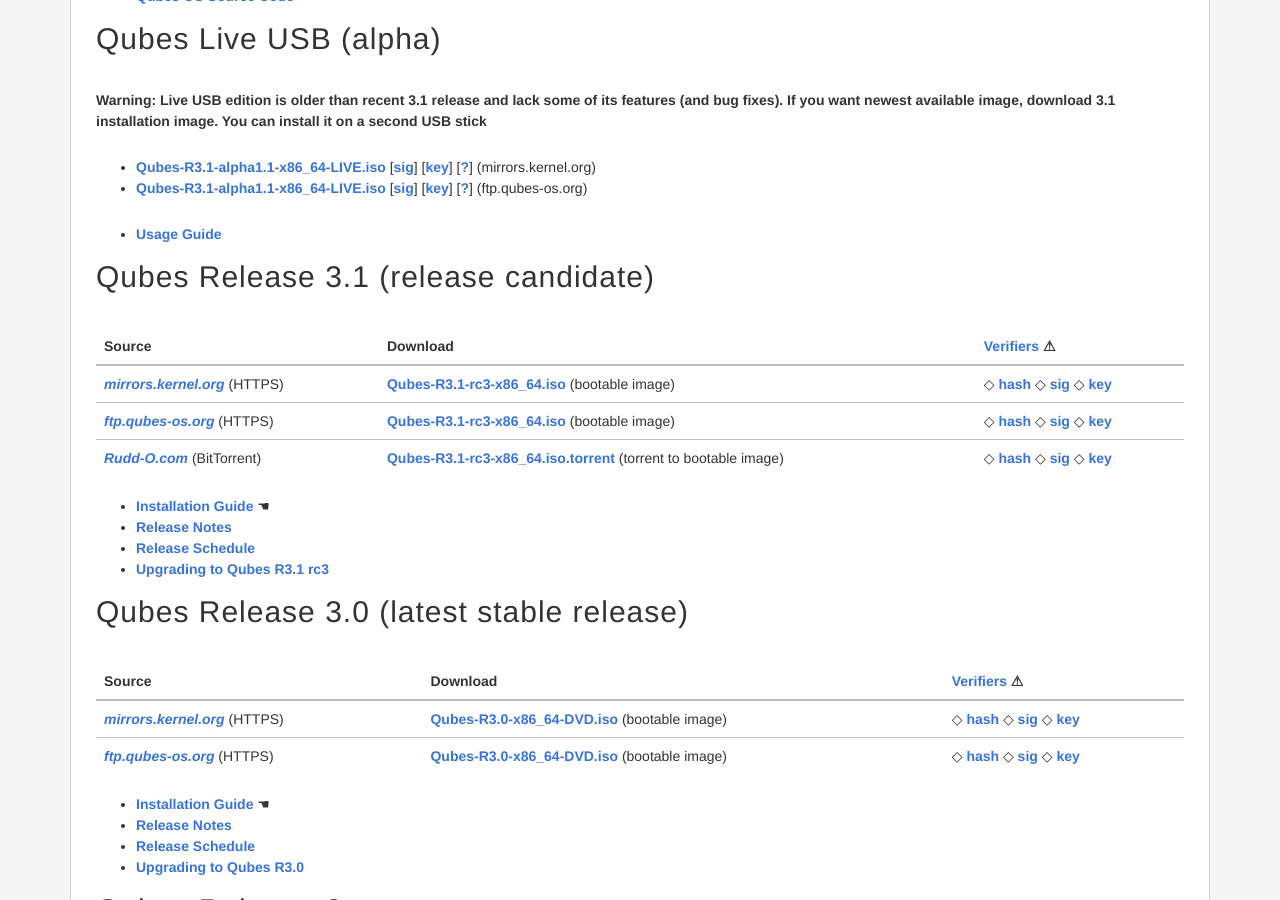
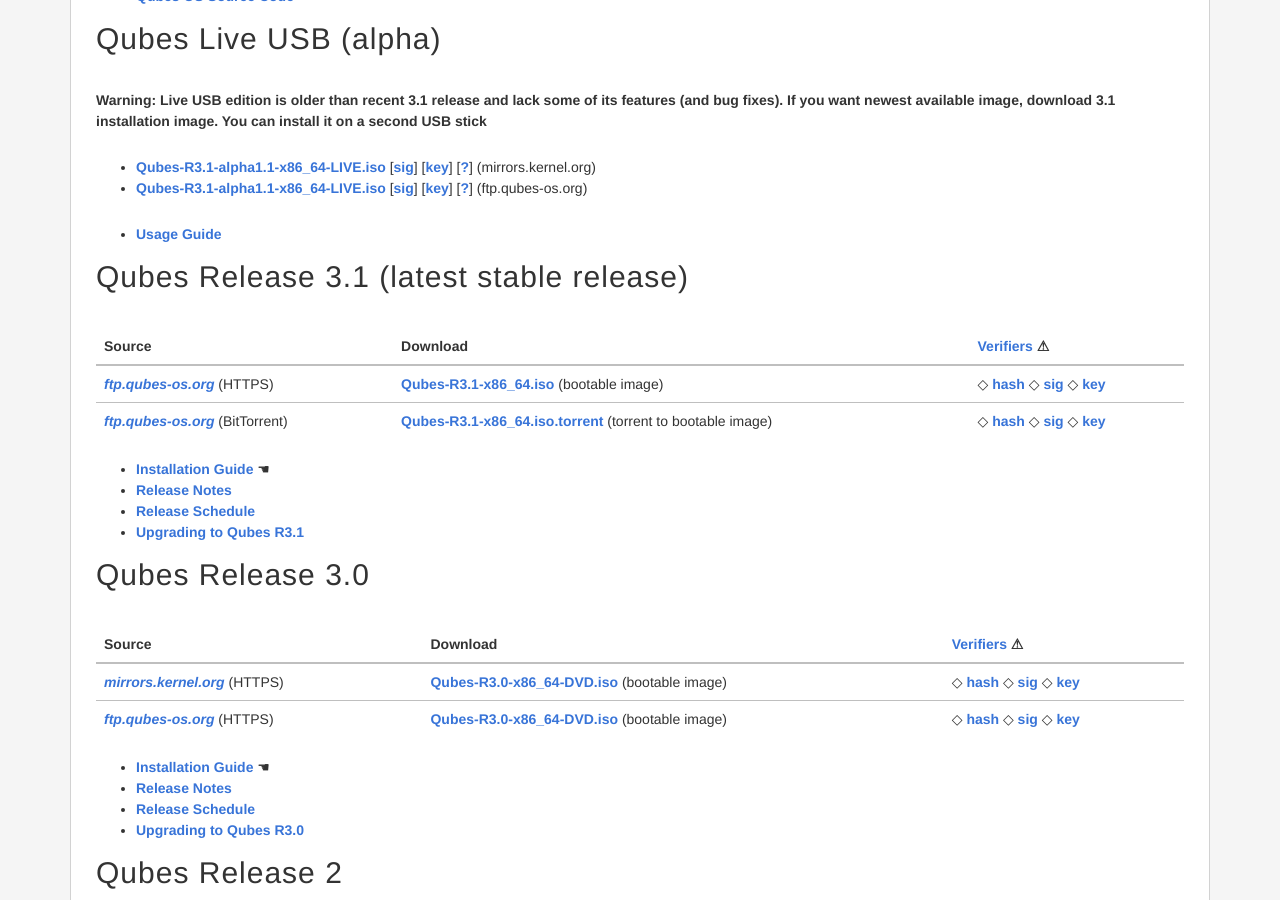
Before and after one commit to QubesOS/qubesos.github.io, a Jekyll site: the page built from pages/downloads.md, in a window 1280 px wide and 900 px high, scrolled down 450 px. Built offline with Jekyll 4.4.1, drawn with Linux system fonts in a browser that asks for light colours; some web fonts are replaced.

Commit message:
Add final Qubes 3.1 download links

```diff
--- a/_data/downloads.yml
+++ b/_data/downloads.yml
@@ -1,32 +1,32 @@
 releases:
-  - name: Qubes Release 3.1 (release candidate)
+  - name: Qubes Release 3.1 (latest stable release)
     sources:
-      mirrors.kernel.org:
-        method: HTTPS
-        type: bootable image
-        filename: Qubes-R3.1-rc3-x86_64.iso
-        url: https://mirrors.kernel.org/qubes/iso/Qubes-R3.1-rc3-x86_64.iso
-        verifiers:
-          hash: https://mirrors.kernel.org/qubes/iso/Qubes-R3.1-rc3-x86_64.iso.DIGESTS
-          sig: https://mirrors.kernel.org/qubes/iso/Qubes-R3.1-rc3-x86_64.iso.asc
-          key: https://keys.qubes-os.org/keys/qubes-release-3-signing-key.asc
+#      mirrors.kernel.org:
+#        method: HTTPS
+#        type: bootable image
+#        filename: Qubes-R3.1-x86_64.iso
+#        url: https://mirrors.kernel.org/qubes/iso/Qubes-R3.1-x86_64.iso
+#        verifiers:
+#          hash: https://mirrors.kernel.org/qubes/iso/Qubes-R3.1-x86_64.iso.DIGESTS
+#          sig: https://mirrors.kernel.org/qubes/iso/Qubes-R3.1-x86_64.iso.asc
+#          key: https://keys.qubes-os.org/keys/qubes-release-3-signing-key.asc
       ftp.qubes-os.org:
         method: HTTPS
         type: bootable image
-        filename: Qubes-R3.1-rc3-x86_64.iso
-        url: https://ftp.qubes-os.org/iso/Qubes-R3.1-rc3-x86_64.iso
+        filename: Qubes-R3.1-x86_64.iso
+        url: https://ftp.qubes-os.org/iso/Qubes-R3.1-x86_64.iso
         verifiers:
-          hash: https://ftp.qubes-os.org/iso/Qubes-R3.1-rc3-x86_64.iso.DIGESTS
-          sig: https://ftp.qubes-os.org/iso/Qubes-R3.1-rc3-x86_64.iso.asc
+          hash: https://ftp.qubes-os.org/iso/Qubes-R3.1-x86_64.iso.DIGESTS
+          sig: https://ftp.qubes-os.org/iso/Qubes-R3.1-x86_64.iso.asc
           key: https://keys.qubes-os.org/keys/qubes-release-3-signing-key.asc
-      Rudd-O.com:
+      'ftp.qubes-os.org ':
         method: BitTorrent
         type: torrent to bootable image
-        filename: Qubes-R3.1-rc3-x86_64.iso.torrent
-        url: https://rudd-o.com/downloads/qubes/Qubes-R3.1-rc3-x86_64.iso.torrent
+        filename: Qubes-R3.1-x86_64.iso.torrent
+        url: https://ftp.qubes-os.org/iso/Qubes-R3.1-x86_64.iso.torrent
         verifiers:
-          hash: https://mirrors.kernel.org/qubes/iso/Qubes-R3.1-rc3-x86_64.iso.DIGESTS
-          sig: https://mirrors.kernel.org/qubes/iso/Qubes-R3.1-rc3-x86_64.iso.asc
+          hash: https://ftp.qubes-os.org/qubes/iso/Qubes-R3.1-x86_64.iso.DIGESTS
+          sig: https://ftp.qubes-os.org/qubes/iso/Qubes-R3.1-x86_64.iso.asc
           key: https://keys.qubes-os.org/keys/qubes-release-3-signing-key.asc
     docs:
       Installation Guide:
@@ -36,9 +36,9 @@ releases:
         url: /doc/releases/3.1/release-notes/
       Release Schedule:
         url: /doc/releases/3.1/schedule/
-      Upgrading to Qubes R3.1 rc3:
+      Upgrading to Qubes R3.1:
         url: /doc/releases/3.1/release-notes/#upgrading
-  - name: Qubes Release 3.0 (latest stable release)
+  - name: Qubes Release 3.0
     sources:
       mirrors.kernel.org:
         method: HTTPS
```
